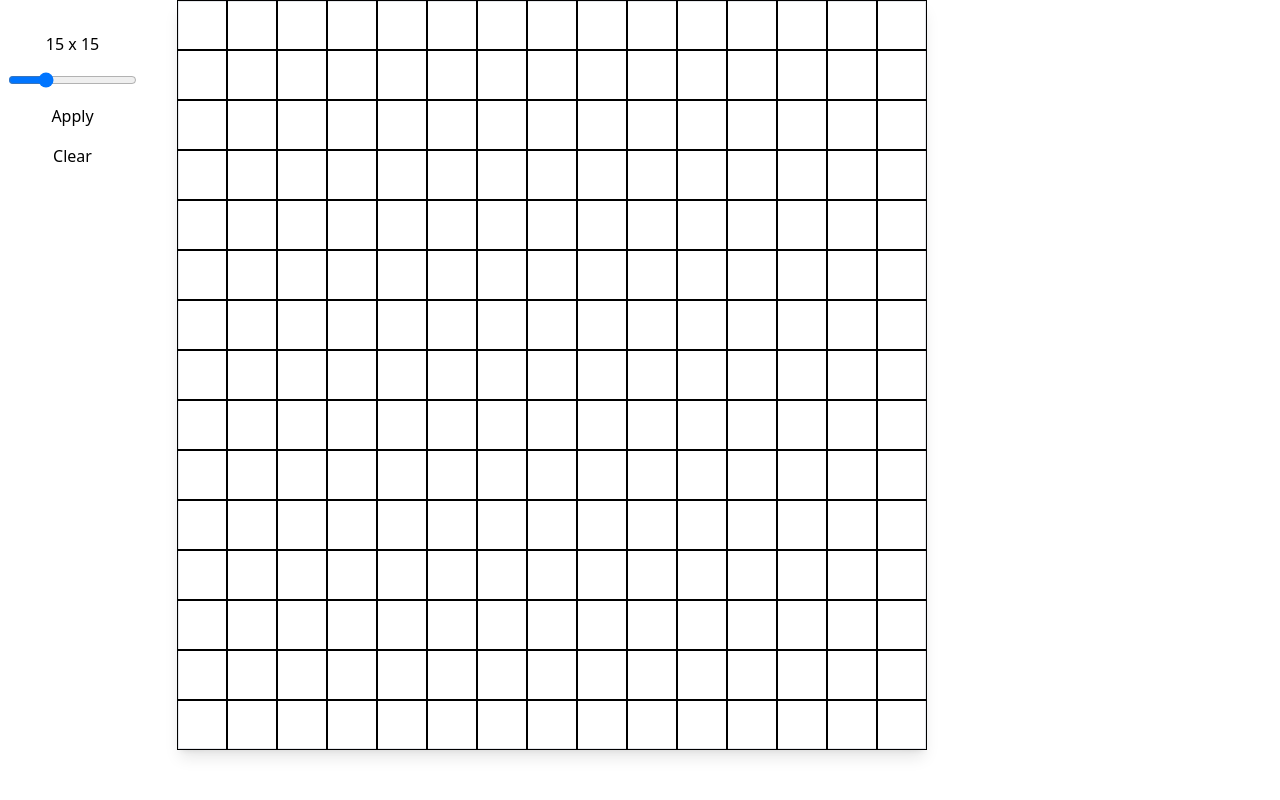
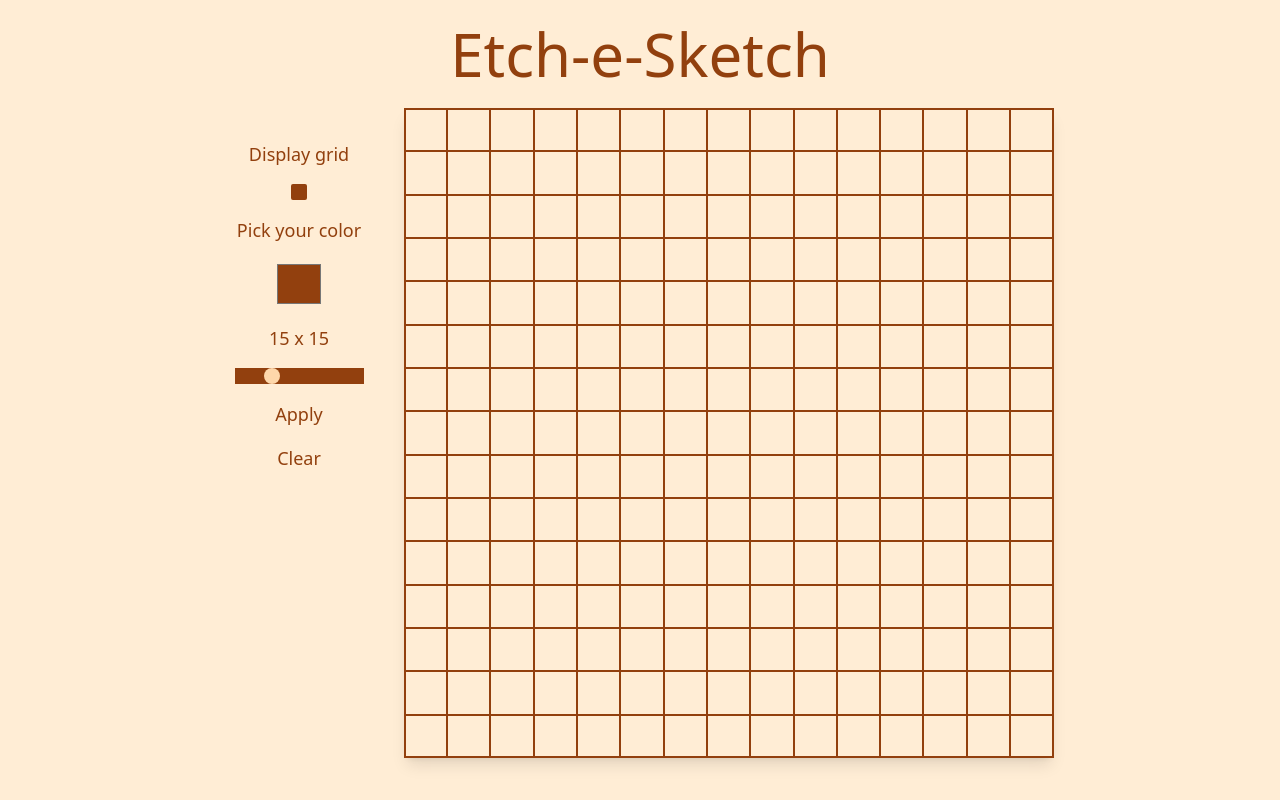
Before and after one commit to GregoryVanRaek/Etch-e-Sketch, a plain HTML site: page index.html in a window 1280 px wide. Both pictures are taken after a click on the button "Clear". Drawn offline with Linux system fonts and the light colour scheme.

Commit message:
Added grid toggle functionality, color selection option, and main design improvements.

```diff
--- a/index.html
+++ b/index.html
@@ -7,22 +7,28 @@
     <link rel="stylesheet" href="./public/output.css">
     <script src="./js-file.js" defer></script>
 </head>
-<body>
+<body class="bg-orange-100 text-amber-800">
     <header>
 
     </header>
 
-    <main class="flex gap-10">
-        <section id="control" class="flex flex-col pt-8 pl-2 items-center gap-4">
+    <main>
+        <h1 class="text-center my-6 text-6xl">Etch-e-Sketch</h1>
+        <section class="flex gap-10 justify-center">
+            <section id="control" class="flex flex-col pt-8 pl-2 items-center gap-4 text-lg">
+                <p>Display grid</p>
+                <input type="checkbox" name="display" id="display" class="checkbox" checked>
+                <p>Pick your color</p>
+                <input type="color" id="color" value="#92400E" class="color">
+                <div id="size">15 x 15</div>
+                <input id="number" type="range" min="6" max="40" value="15" class="range">
+                <button id="new">Apply</button>
+                <button id="clear">Clear</button>
+            </section>
+            <section id="grid" class="grid">
+            </section>
+        </section>
 
-            <div id="size">15 x 15</div>
-            <input id="number" type="range" min="6" max="40" value="15">
-            <button id="new">Apply</button>
-            <button id="clear">Clear</button>
-
-        </section>
-        <section id="grid" class="grid">
-        </section>
 
     </main>
 
--- a/js-file.js
+++ b/js-file.js
@@ -1,6 +1,7 @@
 function CreateGrid(numRows, numCols, selector)
 {
     const grid = [];
+    let displayGrid = document.querySelector('#display');
     for(let i = 0 ; i < numRows ; i++)
     {
         const row = [];
@@ -15,8 +16,9 @@ function CreateGrid(numRows, numCols, selector)
             square.dataset.row = i;
             square.dataset.col = j;
             square.classList.add('square');
-            square.style.width = `${(750/numCols)}px`;
-            square.style.height = `${(750/numCols)}px`;
+            displayGrid.checked = true;
+            square.style.width = `${(650/numCols)}px`;
+            square.style.height = `${(650/numCols)}px`;
             rowDiv.appendChild(square);
         }
         grid.push(row);
@@ -27,26 +29,33 @@ function CreateGrid(numRows, numCols, selector)
 function Draw(grid, row, col)
 {
     let reset = document.querySelector('#clear');
+    let color = document.querySelector('#color');
+    let displayGrid = document.querySelector('#display');
+
     for(let i = 0 ; i < row ; i++)
         for(let j = 0 ; j < col ; j++)
         {
             let target = grid[i][j];
-            target.addEventListener('mouseover', () => { // Color if hover
-                target.classList.add('squarecolor');
+            target.addEventListener('mouseover', () => {
+                target.style.background = color.value;
             })
             reset.addEventListener('click', () => {
-                target.classList.remove('squarecolor');
+                target.style.background = '';
+            })
+            displayGrid.addEventListener('click', () => {
+                target.classList.toggle('square');
             })
         }
 }
 
 function Remove(oldGrid, oldRow, oldCol, child)
 {
+    let color = document.querySelector('#color')
     for(let i = 0 ; i < oldRow ; i++)
         for(let j = 0 ; j < oldCol ; j++)
         {
             let target = oldGrid[i][j];
-            target.classList.remove('squarecolor');
+            target.classList.remove(color.value);
             target.remove();
         }
 }
```
Also changed, not shown: public/output.css.
